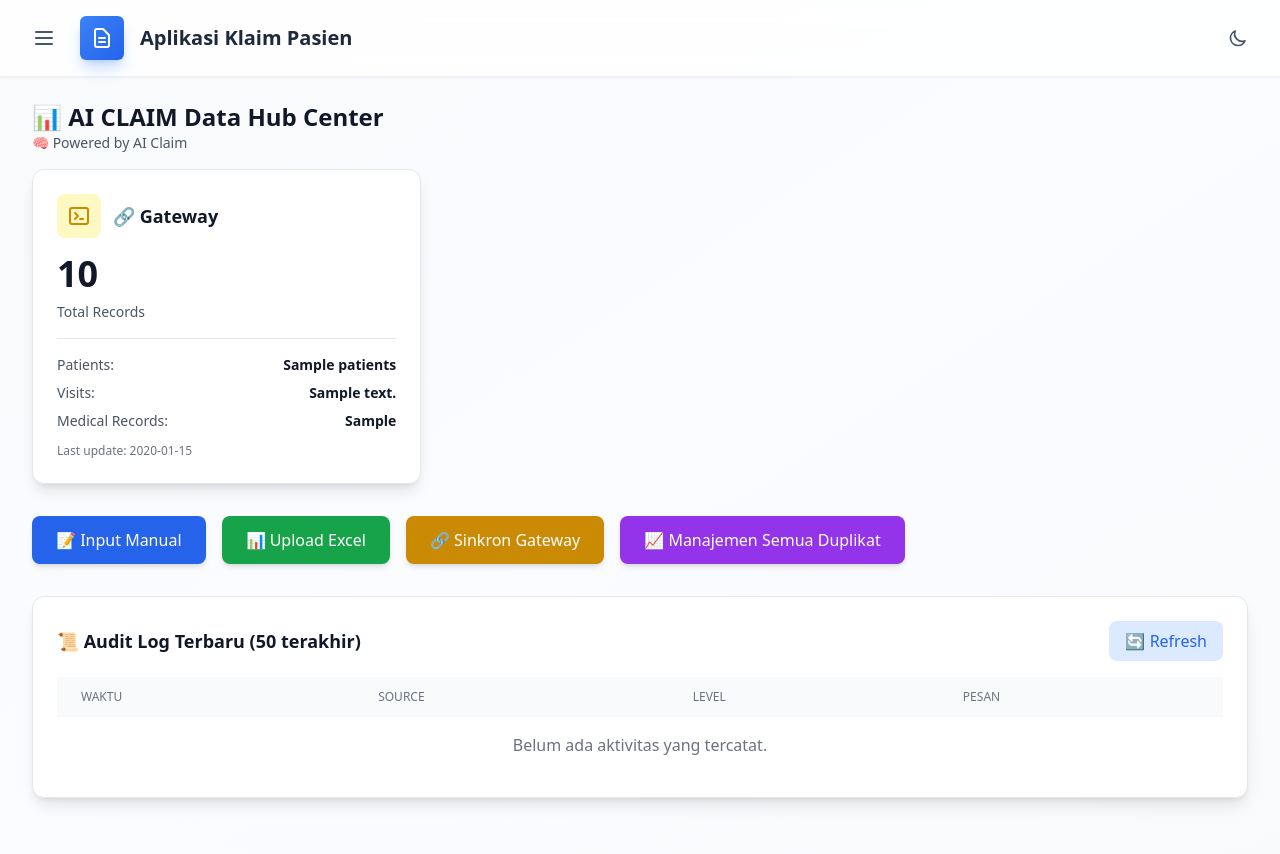
After one commit to Erkayes935/crud_pasien, a FastAPI app: template web/frontend/templates/datahub/dashboard_wrapper.html in a window 1280 px wide. The commit adds this page. Run offline with FastAPI, Linux system fonts and the light colour scheme; the template is opened without the code that fills it: most values are stand-ins (such as "Sample title", 1, 10 or a date in 2020); parts of the project's set-up code (start-up, migrations or seed data) failed here and were passed over; some libraries are stand-ins or nearby versions.

Commit message:
datahub udh jd satu sm app, tpifunctionality nya blm. masih tracing mwehehe

```diff
--- a/web/backend/main.py
+++ b/web/backend/main.py
@@ -113,14 +113,14 @@ app.include_router(ai_meta_router.router, tags=["ai-meta"])
 app.include_router(export_router.router, tags=["export"])
 
 # 📊 Data Hub routers (8 routers untuk data standardization & ingestion)
-app.include_router(ui_router.router, tags=["datahub-ui"])
-app.include_router(ingestion_router.router, prefix="/datahub/ingestion", tags=["datahub-ingestion"])
-app.include_router(monitor_router.router, prefix="/datahub/monitor", tags=["datahub-monitor"])
-app.include_router(datahub_export_router.router, prefix="/datahub/export", tags=["datahub-export"])
-app.include_router(datahub_api_router.router, prefix="/datahub/api", tags=["datahub-api"])
-app.include_router(hybrid_sync_router.router, prefix="/datahub/hybrid-sync", tags=["datahub-hybrid"])
-app.include_router(manual_input_router.router, prefix="/datahub/manual-input", tags=["datahub-manual"])
-app.include_router(test_celery_router.router, prefix="/datahub/test", tags=["datahub-test"])
+app.include_router(ui_router, tags=["datahub-ui"])
+app.include_router(ingestion_router, prefix="/datahub/ingestion", tags=["datahub-ingestion"])
+app.include_router(monitor_router, prefix="/datahub/monitor", tags=["datahub-monitor"])
+app.include_router(datahub_export_router, prefix="/datahub/export", tags=["datahub-export"])
+app.include_router(datahub_api_router, prefix="/datahub/api", tags=["datahub-api"])
+app.include_router(hybrid_sync_router, prefix="/datahub/sync", tags=["datahub-hybrid"])
+app.include_router(manual_input_router, prefix="/datahub/manual", tags=["datahub-manual"])
+app.include_router(test_celery_router, prefix="/datahub/test", tags=["datahub-test"])
 
 # ======================================================
 # Global Error Handlers
--- a/web/backend/routers/datahub/api_router.py
+++ b/web/backend/routers/datahub/api_router.py
@@ -19,8 +19,8 @@ from typing import Optional, List
 from datetime import datetime
 import logging
 
-from app.db import get_datahub_session
-from app.models.core import DataHubRecord
+from backend.database import get_datahub_session
+from backend.models.datahub.core import DataHubRecord
 from pydantic import BaseModel
 
 
--- a/web/backend/routers/datahub/hybrid_sync_router.py
+++ b/web/backend/routers/datahub/hybrid_sync_router.py
@@ -15,7 +15,7 @@ from backend.models.datahub.core import PatientUUIDMap
 import logging
 
 logger = logging.getLogger(__name__)
-router = APIRouter(prefix="/sync", tags=["Hybrid Sync"])
+router = APIRouter(tags=["Hybrid Sync"])
 
 class PatientUUIDSyncRequest(BaseModel):
     """Schema untuk sync request dari Gateway."""
--- a/web/backend/routers/datahub/manual_input_router.py
+++ b/web/backend/routers/datahub/manual_input_router.py
@@ -18,8 +18,8 @@ from backend.services.datahub.anonymizer import Anonymizer
 from backend.services.datahub.logger import log_event
 from backend.services.datahub.manual_duplicate_detector import ManualDuplicateDetector
 
-router = APIRouter(prefix="/manual", tags=["Manual Input"])
-templates = Jinja2Templates(directory="app/templates")
+router = APIRouter(tags=["Manual Input"])
+templates = Jinja2Templates(directory="web/frontend/templates")
 
 
 # =====================================================================
@@ -138,7 +138,7 @@ async def manual_input_page(request: Request):
     """
     Render halaman manual input dengan tab system.
     """
-    return templates.TemplateResponse("manual_input.html", {
+    return templates.TemplateResponse("datahub/manual_input.html", {
         "request": request,
         "page_title": "Manual Input - AI CLAIM Data Hub"
     })
--- a/web/backend/routers/datahub/test_celery_router.py
+++ b/web/backend/routers/datahub/test_celery_router.py
@@ -3,9 +3,9 @@ Test Celery Router
 Endpoint untuk testing Celery & Redis connection
 """
 from fastapi import APIRouter
-from ..tasks.ai_tasks import test_task
+from backend.tasks.ai_tasks import test_task
 from celery.result import AsyncResult
-from ..celery_app import celery_app
+from backend.celery_app import celery_app
 
 router = APIRouter()
 
--- a/web/backend/schemas/unified.py
+++ b/web/backend/schemas/unified.py
@@ -59,6 +59,7 @@ class ColumnAnalysis(BaseModel):
     missing_fields: dict[str, str]  # {field: priority_level}
     extra_columns: list[str]
     preview_data: list[dict]  # First 10 rows
+    available_fields: Optional[list[str]] = []  # All standard fields for dropdown
 
 
 class ColumnMappingRequest(BaseModel):
--- a/web/backend/services/datahub/duplicate_detector.py
+++ b/web/backend/services/datahub/duplicate_detector.py
@@ -6,8 +6,8 @@ from typing import Optional, Dict, List
 from sqlalchemy.orm import Session
 from rapidfuzz import fuzz
 from backend.models.datahub.core import DataHubRecord, DuplicateGroup
-from ..services.hasher import generate_content_hash, generate_fingerprint
-from ..services.logger import log_event
+from backend.services.datahub.hasher import generate_content_hash, generate_fingerprint
+from backend.services.datahub.logger import log_event
 
 
 class DuplicateDetector:
--- a/web/backend/services/datahub/manual_duplicate_detector.py
+++ b/web/backend/services/datahub/manual_duplicate_detector.py
@@ -12,7 +12,7 @@ from typing import Optional, Dict, Tuple
 from sqlalchemy.orm import Session
 from datetime import datetime, date
 from backend.models.datahub.core import Patient, Visit, MedicalRecord
-from ..services.logger import log_event
+from backend.services.datahub.logger import log_event
 
 
 class ManualDuplicateDetector:
--- a/web/frontend/templates/base.html
+++ b/web/frontend/templates/base.html
@@ -342,9 +342,16 @@
 
             <a href="/admin-rs/dashboard"
                class="flex items-center gap-3 px-4 py-3 rounded-md hover:bg-slate-100 dark:hover:bg-gray-700 transition-colors
-                      {% if '/admin-rs' in request.url.path %}bg-blue-50 dark:bg-blue-900/20 text-blue-600 dark:text-blue-400{% else %}text-gray-700 dark:text-gray-300{% endif %}">
+                      {% if '/admin-rs/dashboard' in request.url.path %}bg-blue-50 dark:bg-blue-900/20 text-blue-600 dark:text-blue-400{% else %}text-gray-700 dark:text-gray-300{% endif %}">
               <span class="text-lg">🏥</span>
               <span class="font-medium">Admin RS Dashboard</span>
+            </a>
+
+            <a href="/admin-rs/datahub"
+               class="flex items-center gap-3 px-4 py-3 rounded-md hover:bg-purple-100 dark:hover:bg-purple-900/20 transition-colors
+                      {% if '/admin-rs/datahub' in request.url.path or '/datahub' in request.url.path %}bg-purple-50 dark:bg-purple-900/20 text-purple-600 dark:text-purple-400{% else %}text-gray-700 dark:text-gray-300{% endif %}">
+              <span class="text-lg">📊</span>
+              <span class="font-medium">Data Hub</span>
             </a>
           </div>
 
--- /dev/null
+++ b/web/frontend/templates/datahub/dashboard_wrapper.html
@@ -0,0 +1,150 @@
+{% extends "base.html" %}
+
+{% block title %}Data Hub Dashboard{% endblock %}
+
+{% block content %}
+<div class="container-fluid px-4 py-6">
+    <div class="mb-4">
+        <h1 class="text-2xl font-bold text-gray-900 dark:text-gray-100">📊 AI CLAIM Data Hub Center</h1>
+        <p class="text-sm text-gray-600 dark:text-gray-400">🧠 Powered by AI Claim</p>
+    </div>
+
+    <!-- Statistik Cards -->
+    <div class="grid md:grid-cols-3 gap-6 items-start mb-8">
+        {% for stat in summary %}
+        <div class="bg-white dark:bg-gray-800 rounded-xl shadow-lg p-6 border border-gray-200 dark:border-gray-700">
+            <div class="flex items-center justify-between mb-4">
+                <div class="flex items-center space-x-3">
+                    {% if stat.source == 'manual' %}
+                    <div class="p-2.5 bg-blue-100 dark:bg-blue-900/30 rounded-lg">
+                        <svg class="w-6 h-6 text-blue-600 dark:text-blue-400" fill="none" stroke="currentColor" viewBox="0 0 24 24">
+                            <path stroke-linecap="round" stroke-linejoin="round" stroke-width="2" d="M11 5H6a2 2 0 00-2 2v11a2 2 0 002 2h11a2 2 0 002-2v-5m-1.414-9.414a2 2 0 112.828 2.828L11.828 15H9v-2.828l8.586-8.586z"></path>
+                        </svg>
+                    </div>
+                    <h3 class="text-lg font-bold text-gray-900 dark:text-gray-100">📝 Manual</h3>
+                    {% elif stat.source == 'import_excel' %}
+                    <div class="p-2.5 bg-green-100 dark:bg-green-900/30 rounded-lg">
+                        <svg class="w-6 h-6 text-green-600 dark:text-green-400" fill="none" stroke="currentColor" viewBox="0 0 24 24">
+                            <path stroke-linecap="round" stroke-linejoin="round" stroke-width="2" d="M9 12h6m-6 4h6m2 5H7a2 2 0 01-2-2V5a2 2 0 012-2h5.586a1 1 0 01.707.293l5.414 5.414a1 1 0 01.293.707V19a2 2 0 01-2 2z"></path>
+                        </svg>
+                    </div>
+                    <h3 class="text-lg font-bold text-gray-900 dark:text-gray-100">📊 Import Excel</h3>
+                    {% else %}
+                    <div class="p-2.5 bg-yellow-100 dark:bg-yellow-900/30 rounded-lg">
+                        <svg class="w-6 h-6 text-yellow-600 dark:text-yellow-400" fill="none" stroke="currentColor" viewBox="0 0 24 24">
+                            <path stroke-linecap="round" stroke-linejoin="round" stroke-width="2" d="M8 9l3 3-3 3m5 0h3M5 20h14a2 2 0 002-2V6a2 2 0 00-2-2H5a2 2 0 00-2 2v12a2 2 0 002 2z"></path>
+                        </svg>
+                    </div>
+                    <h3 class="text-lg font-bold text-gray-900 dark:text-gray-100">🔗 Gateway</h3>
+                    {% endif %}
+                </div>
+            </div>
+
+            <div class="text-4xl font-bold text-gray-900 dark:text-gray-100 mb-2">{{ stat.total }}</div>
+            <p class="text-sm text-gray-600 dark:text-gray-400">Total Records</p>
+
+            <div class="mt-4 pt-4 border-t border-gray-200 dark:border-gray-700 space-y-2">
+                <div class="flex justify-between text-sm">
+                    <span class="text-gray-600 dark:text-gray-400">Patients:</span>
+                    <span class="font-semibold">{{ stat.patients }}</span>
+                </div>
+                <div class="flex justify-between text-sm">
+                    <span class="text-gray-600 dark:text-gray-400">Visits:</span>
+                    <span class="font-semibold">{{ stat.visits }}</span>
+                </div>
+                <div class="flex justify-between text-sm">
+                    <span class="text-gray-600 dark:text-gray-400">Medical Records:</span>
+                    <span class="font-semibold">{{ stat.medical_records }}</span>
+                </div>
+            </div>
+
+            {% if stat.last_update %}
+            <div class="mt-3 text-xs text-gray-500 dark:text-gray-400">
+                Last update: {{ stat.last_update }}
+            </div>
+            {% endif %}
+        </div>
+        {% endfor %}
+    </div>
+
+    <!-- Action Buttons -->
+    <div class="flex flex-wrap gap-4 mb-8">
+        <a href="/datahub/manual-input" class="px-6 py-3 bg-blue-600 hover:bg-blue-700 text-white rounded-lg shadow-md transition-all duration-200 transform hover:scale-105 font-medium">
+            📝 Input Manual
+        </a>
+        <button onclick="alert('Upload Excel coming soon!')" class="px-6 py-3 bg-green-600 hover:bg-green-700 text-white rounded-lg shadow-md transition-all duration-200 transform hover:scale-105 font-medium">
+            📊 Upload Excel
+        </button>
+        <button onclick="alert('Sinkron Gateway coming soon!')" class="px-6 py-3 bg-yellow-600 hover:bg-yellow-700 text-white rounded-lg shadow-md transition-all duration-200 transform hover:scale-105 font-medium">
+            🔗 Sinkron Gateway
+        </button>
+        <a href="/datahub/monitor" class="px-6 py-3 bg-purple-600 hover:bg-purple-700 text-white rounded-lg shadow-md transition-all duration-200 transform hover:scale-105 font-medium">
+            📈 Manajemen Semua Duplikat
+        </a>
+    </div>
+
+    <!-- Audit Log Section -->
+    <div class="bg-white dark:bg-gray-800 rounded-xl shadow-lg p-6 border border-gray-200 dark:border-gray-700">
+        <div class="flex items-center justify-between mb-4">
+            <h3 class="text-lg font-bold text-gray-900 dark:text-gray-100">📜 Audit Log Terbaru (50 terakhir)</h3>
+            <button onclick="fetchLogs()" class="px-4 py-2 bg-blue-100 dark:bg-blue-900/30 text-blue-600 dark:text-blue-400 rounded-lg hover:bg-blue-200 dark:hover:bg-blue-900/50 transition-colors">
+                🔄 Refresh
+            </button>
+        </div>
+
+        <div class="overflow-x-auto">
+            <table class="min-w-full">
+                <thead class="bg-gray-50 dark:bg-gray-700">
+                    <tr>
+                        <th class="px-6 py-3 text-left text-xs font-medium text-gray-500 dark:text-gray-300 uppercase">Waktu</th>
+                        <th class="px-6 py-3 text-left text-xs font-medium text-gray-500 dark:text-gray-300 uppercase">Source</th>
+                        <th class="px-6 py-3 text-left text-xs font-medium text-gray-500 dark:text-gray-300 uppercase">Level</th>
+                        <th class="px-6 py-3 text-left text-xs font-medium text-gray-500 dark:text-gray-300 uppercase">Pesan</th>
+                    </tr>
+                </thead>
+                <tbody id="auditLogTableBody" class="divide-y divide-gray-200 dark:divide-gray-700">
+                    <tr>
+                        <td colspan="4" class="px-6 py-4 text-center text-gray-500 dark:text-gray-400">
+                            Belum ada aktivitas yang tercatat.
+                        </td>
+                    </tr>
+                </tbody>
+            </table>
+        </div>
+    </div>
+</div>
+
+<script>
+async function fetchLogs() {
+    try {
+        const response = await fetch('/datahub/api/logs?limit=50');
+        const logs = await response.json();
+
+        const tbody = document.getElementById('auditLogTableBody');
+
+        if (logs.length === 0) {
+            tbody.innerHTML = '<tr><td colspan="4" class="px-6 py-4 text-center text-gray-500 dark:text-gray-400">Belum ada aktivitas yang tercatat.</td></tr>';
+            return;
+        }
+
+        tbody.innerHTML = logs.map(log => `
+            <tr class="hover:bg-gray-50 dark:hover:bg-gray-700">
+                <td class="px-6 py-4 whitespace-nowrap text-sm text-gray-900 dark:text-gray-100">${log.created_at}</td>
+                <td class="px-6 py-4 whitespace-nowrap text-sm text-gray-600 dark:text-gray-400">${log.source}</td>
+                <td class="px-6 py-4 whitespace-nowrap">
+                    <span class="px-2 py-1 text-xs rounded-full ${log.level === 'error' ? 'bg-red-100 text-red-800 dark:bg-red-900/30 dark:text-red-400' : log.level === 'warning' ? 'bg-yellow-100 text-yellow-800 dark:bg-yellow-900/30 dark:text-yellow-400' : 'bg-green-100 text-green-800 dark:bg-green-900/30 dark:text-green-400'}">
+                        ${log.level}
+                    </span>
+                </td>
+                <td class="px-6 py-4 text-sm text-gray-600 dark:text-gray-400">${log.message}</td>
+            </tr>
+        `).join('');
+    } catch (error) {
+        console.error('Error fetching logs:', error);
+    }
+}
+
+// Load logs on page load
+window.addEventListener('DOMContentLoaded', fetchLogs);
+</script>
+{% endblock %}
```
Also changed, not shown: web/backend/routers/datahub/ingestion_router.py (+5 -5 lines), web/fix_rules_master.py (added, +48 -0 lines), web/fix_rules_master_columns.sql (added, +14 -0 lines), web/frontend/templates/datahub/dashboard.html (+40 -21 lines), web/frontend/templates/datahub/manual_input.html (+4 -4 lines), 1 other file.
